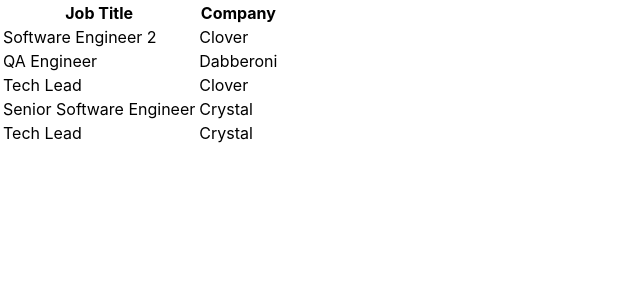
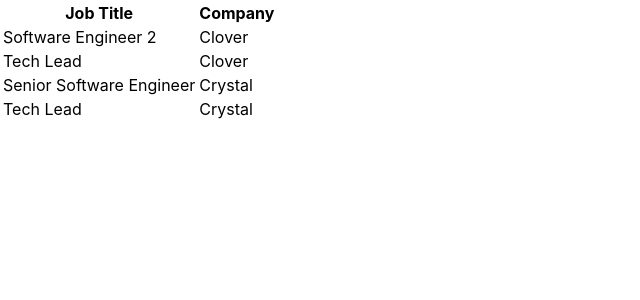
Before and after one commit to libowen203/320-team-4, a React (Create React App) app in the folder ultimate-hiring-app/: page / in a window 1280 px wide. Shown: the top 300 px of the page, without its empty margins (0-640 px from the left). Built offline with nearby package versions, Linux system fonts and the light colour scheme.

Commit message:
Revert "Test Commit"
This reverts commit fcfc9ba849d002d524b853d37954e09d053a0bd4.

```diff
--- a/ultimate-hiring-app/src/JobPosting.js
+++ b/ultimate-hiring-app/src/JobPosting.js
@@ -14,10 +14,6 @@ class JobPosting extends Component{
                     <tr>
                         <td>Software Engineer 2</td>
                         <td>Clover</td>
-                    </tr>
-                    <tr>
-                        <td>QA Engineer</td>
-                        <td>Dabberoni</td>
                     </tr>
                     <tr>
                         <td>Tech Lead</td>
```
